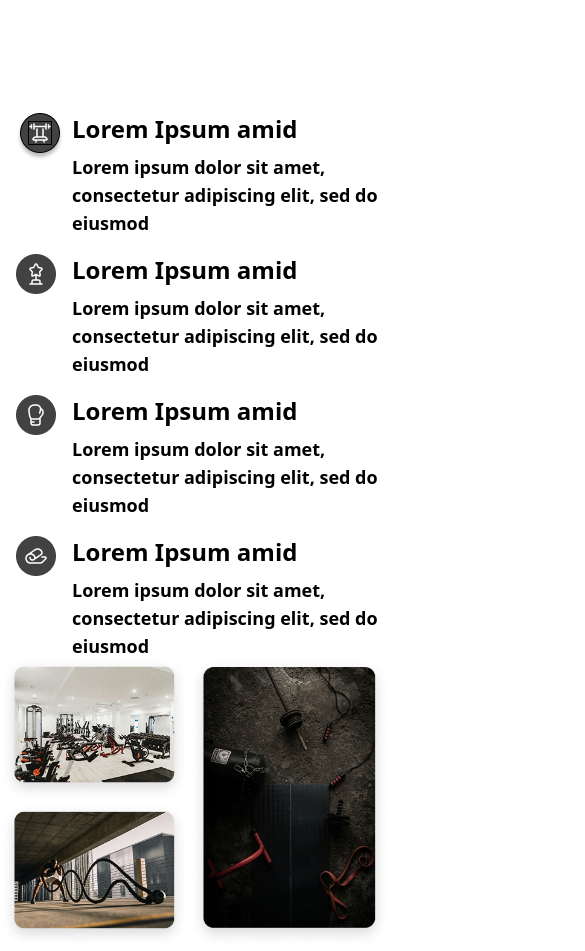
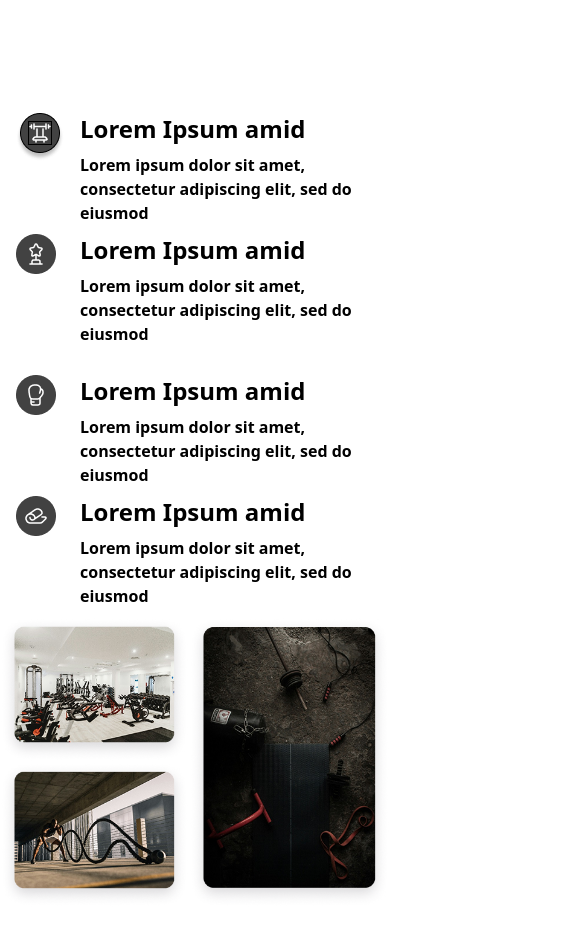
Before and after one commit to mrrobot0212/Fit-flex-project-28-02-2026, a plain HTML site: page index.html in a window 390 px wide. Shown: the part 1948-2899 px from the top of the page, 585 px wide, since content can reach past the window. Drawn offline with nearby package versions, Linux system fonts and the light colour scheme.

Commit message:
3rd section without responsive

```diff
--- a/index.html
+++ b/index.html
@@ -77,36 +77,45 @@
   <section class=" xl:py-20 xl:px-20">
 
     <h2 class="  text-5xl xl:text-7xl text-center italic font-semibold mt-24">Why Choose Us </h2>
-    <P class="  text-sm xl:text-2xl  w-[400px] xl:w-[704px] text-center mx-auto  mt-7 xl:mt-12 font-semibold mb-29">Lorem ipsum dolor sit amet, consectetur
+    <P class="  text-sm xl:text-2xl  w-[400px] xl:w-[704px] text-center mx-auto  mt-7 xl:mt-12 font-semibold mb-29">
+      Lorem ipsum dolor sit amet, consectetur
       adipiscing elit, sed do eiusmod tempor incididunt ut labore et</P>
 
-    <div class="  xl:flex w-full xl:gap-70 xl:px-30">
+    <div class="  xl:flex w-full xl:gap-30 xl:px-30">
       <!-- left  -->
-      <div class=" ml-18 flex gap-5 flex-col xl:grid grid-rows-2 grid-cols-2 w-full  xl:ml-30 ">
+      <div class=" ml-20 flex gap-5 flex-col xl:w-full xl:gap-30  xl:ml-30 ">
 
-        <div class="w-[333px] h-[121px]">
+        <div class=" flex-col w-[300px] md:flex flex-row gap-48">
+          <div class="w-[233px] h-[121px]">
             <img src="image/2(1).png" alt="" class="absolute top- left-4 xl:left-63">
             <h5 class=" font-semibold text-2xl mb-2">Lorem Ipsum amid</h5>
-          <p class="text-lg font-semibold">Lorem ipsum dolor sit amet, consectetur adipiscing elit, sed do eiusmod</p>
+            <p class="text-md font-semibold w-70 text-start">Lorem ipsum dolor sit amet, consectetur adipiscing elit,
+              sed do eiusmod</p>
           </div>
 
 
-        <div class="w-[333px] h-[121px]">
-          <img src="image/2(2).png" alt="" class="absolute left-4 xl:left-176 ">
+          <div class=" xl:w-[233px] h-[121px]">
+            <img src="image/2(2).png" alt="" class="absolute left-4 xl:left-169 ">
             <h5 class="font-semibold text-2xl mb-2">Lorem Ipsum amid</h5>
-          <p class="text-lg font-semibold">Lorem ipsum dolor sit amet, consectetur adipiscing elit, sed do eiusmod</p>
+            <p class="text-md font-semibold w-70 text-start">Lorem ipsum dolor sit amet, consectetur adipiscing elit,
+              sed do eiusmod</p>
+          </div>
         </div>
 
-        <div class="w-[333px] h-[121px]">
+        <div class=" flex-col md:flex flex-row gap-35">
+          <div class="w-[233pxpx] h-[121px]">
             <img src="image/2(3).png" alt="" class=" absolute left-4 xl:left-63">
             <h5 class="font-semibold text-2xl mb-2">Lorem Ipsum amid</h5>
-          <p class="text-lg font-semibold">Lorem ipsum dolor sit amet, consectetur adipiscing elit, sed do eiusmod</p>
+            <p class="text-md font-semibold w-70 text-start">Lorem ipsum dolor sit amet, consectetur adipiscing elit,
+              sed do eiusmod</p>
           </div>
 
-        <div class="w-[333px] h-[121px]">
-          <img src="image/2(4).png" alt="" class="absolute left-4  xl:left-176">
+          <div class="w-[233pxpx] h-[121px]">
+            <img src="image/2(4).png" alt="" class="absolute left-4  xl:left-169">
             <h5 class="font-semibold text-2xl mb-2">Lorem Ipsum amid</h5>
-          <p class="text-lg font-semibold">Lorem ipsum dolor sit amet, consectetur adipiscing elit, sed do eiusmod</p>
+            <p class="text-md font-semibold w-70 text-start">Lorem ipsum dolor sit amet, consectetur adipiscing elit,
+              sed do eiusmod</p>
+          </div>
         </div>
 
       </div>
@@ -132,6 +141,32 @@
 
   <!-- 2nd section end  -->
 
+
+  <!-- 3rd section start  -->
+
+  <section>
+
+    <div class=" flex w-full justify-between py-40 px-30">
+      <div class="flex w-full">
+        <img src="image/3(1).png" alt="">
+        <img src="image/3(2).png" alt="">
+      </div>
+      <div class="w-full">
+        <h5 class="font-bold text-2xl opacity-60 italic mt-4">Are you looking for a Mentor?</h5>
+        <h2 class=" text-3xl md:text-5xl italic leading-tight mt-5 font-bold max-w-[594px]">Coaches</h2>
+        <P class="w-[602px] font-semibold text-lg mt-5">Lorem ipsum dolor sit amet, consectetur adipiscing elit, sed do
+          eiusmod tempor incididunt ut labore et. Lorem ipsum dolor sit amet, consectetur adipiscing elit, sed do
+          eiusmod tempor incididunt ut labore et.Lorem ipsum dolor sit ...</P>
+        <button type="button" class="py-2 px-4 bg-gray-700 text-white italic rounded-md hover:opacity-60 mt-15">Explore More</button>
+
+      </div>
+    </div>
+
+
+  </section>
+
+  <!-- 3rd section end  -->
+
 </body>
 
 </html>
```
Also changed, not shown: image/3(1).png (added), image/3(2).png (added). Lines whose indentation alone changed are shown as unchanged.
